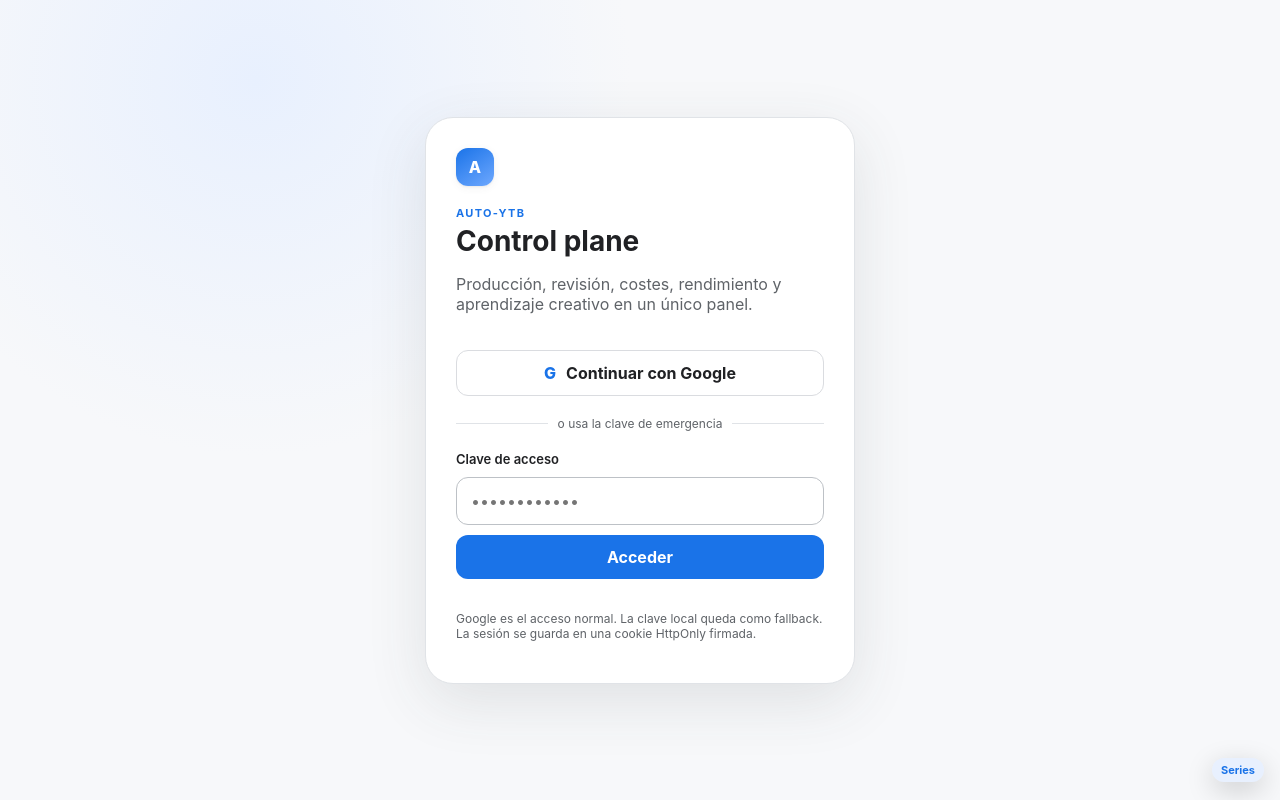
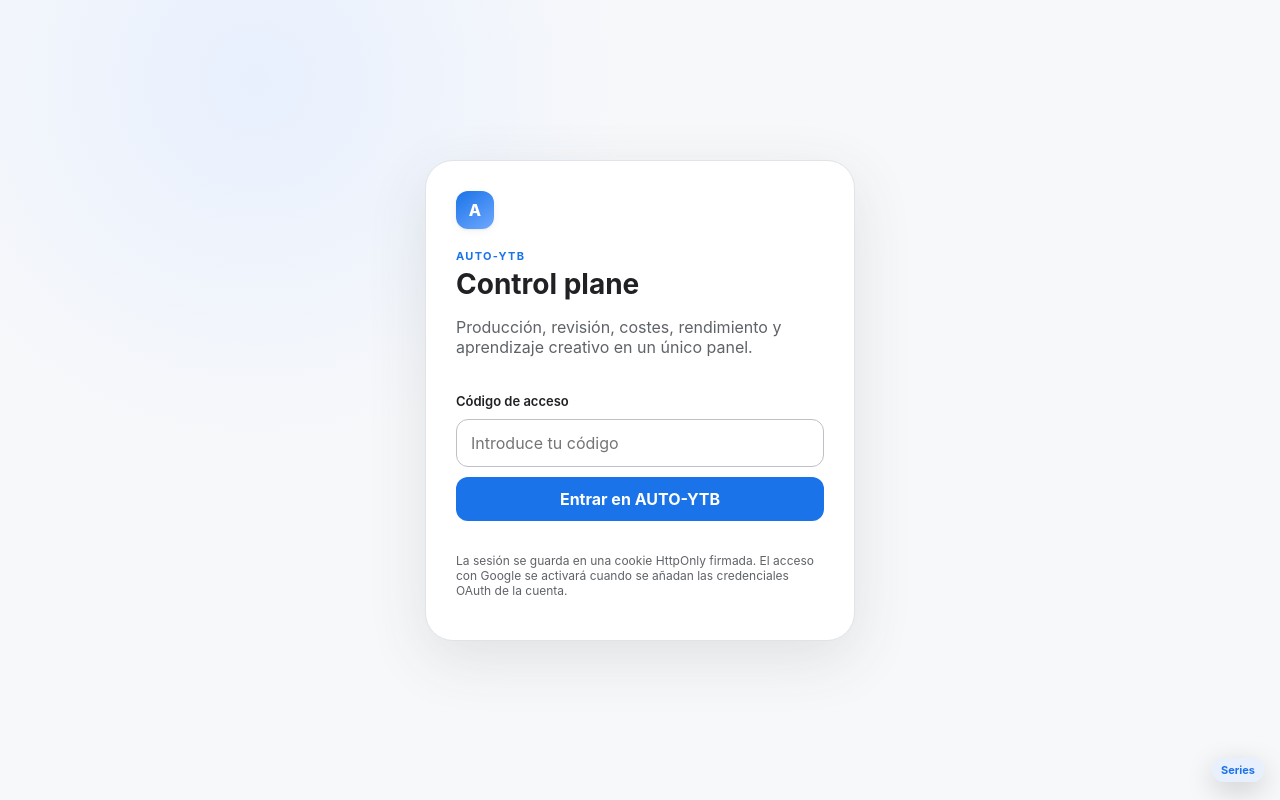
Before and after one commit to dddavidsm/auto-ytb, a Next.js app in the folder apps/web/: page /login in a window 1280 px wide. Built offline with nearby package versions, Linux system fonts and the light colour scheme.

Commit message:
make access code login explicit

```diff
--- a/apps/web/app/login/page.tsx
+++ b/apps/web/app/login/page.tsx
@@ -14,5 +14,5 @@ export default function LoginPage(){
   const [error,setError]=useState('');const [busy,setBusy]=useState(false);
   useEffect(()=>{setError(errorMessage(new URLSearchParams(window.location.search).get('error')));},[]);
   async function submit(event:FormEvent<HTMLFormElement>){event.preventDefault();setBusy(true);setError('');const data=new FormData(event.currentTarget);const response=await fetch('/api/session',{method:'POST',headers:{'content-type':'application/json'},body:JSON.stringify({token:data.get('token')})});if(response.ok){window.location.href='/';return;}setBusy(false);setError('No se ha podido iniciar sesión.');}
-  return <main className="login-shell"><section className="login-card"><div className="brand-mark">A</div><div><p className="eyebrow">AUTO-YTB</p><h1>Control plane</h1><p className="muted">Producción, revisión, costes, rendimiento y aprendizaje creativo en un único panel.</p></div><a href="/api/auth/google" style={{display:'flex',alignItems:'center',justifyContent:'center',gap:10,border:'1px solid #dadce0',borderRadius:12,padding:'12px 14px',fontWeight:650,background:'#fff'}}><span style={{fontWeight:800,color:'#1a73e8'}}>G</span><span>Continuar con Google</span></a><div style={{display:'flex',alignItems:'center',gap:10,color:'#5f6368',fontSize:12}}><span style={{height:1,background:'#e0e3e7',flex:1}}/><span>o usa la clave de emergencia</span><span style={{height:1,background:'#e0e3e7',flex:1}}/></div><form onSubmit={submit}><label htmlFor="token">Clave de acceso</label><input id="token" name="token" type="password" autoComplete="current-password" required placeholder="••••••••••••"/><button className="primary" disabled={busy}>{busy?'Entrando…':'Acceder'}</button>{error?<p className="error">{error}</p>:null}</form><p className="fine">Google es el acceso normal. La clave local queda como fallback. La sesión se guarda en una cookie HttpOnly firmada.</p></section></main>;
+  return <main className="login-shell"><section className="login-card"><div className="brand-mark">A</div><div><p className="eyebrow">AUTO-YTB</p><h1>Control plane</h1><p className="muted">Producción, revisión, costes, rendimiento y aprendizaje creativo en un único panel.</p></div><form onSubmit={submit}><label htmlFor="token">Código de acceso</label><input id="token" name="token" type="password" autoComplete="current-password" required placeholder="Introduce tu código"/><button className="primary" disabled={busy}>{busy?'Entrando…':'Entrar en AUTO-YTB'}</button>{error?<p className="error">{error}</p>:null}</form><p className="fine">La sesión se guarda en una cookie HttpOnly firmada. El acceso con Google se activará cuando se añadan las credenciales OAuth de la cuenta.</p></section></main>;
 }
```
